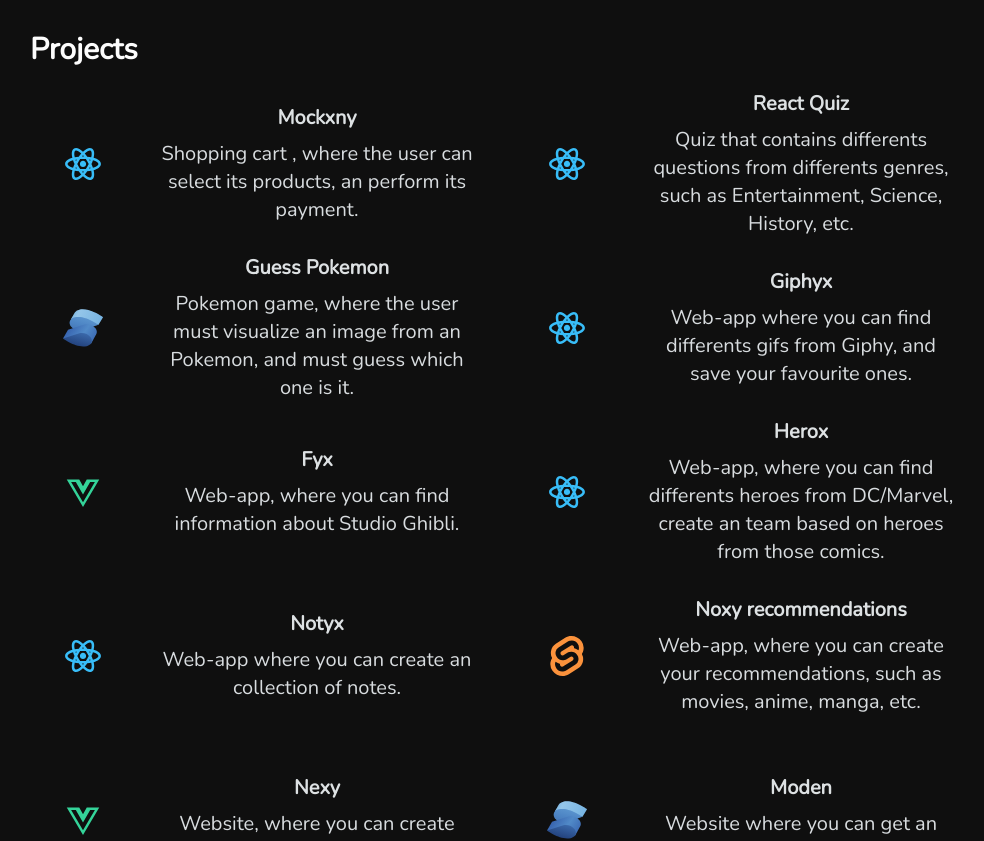
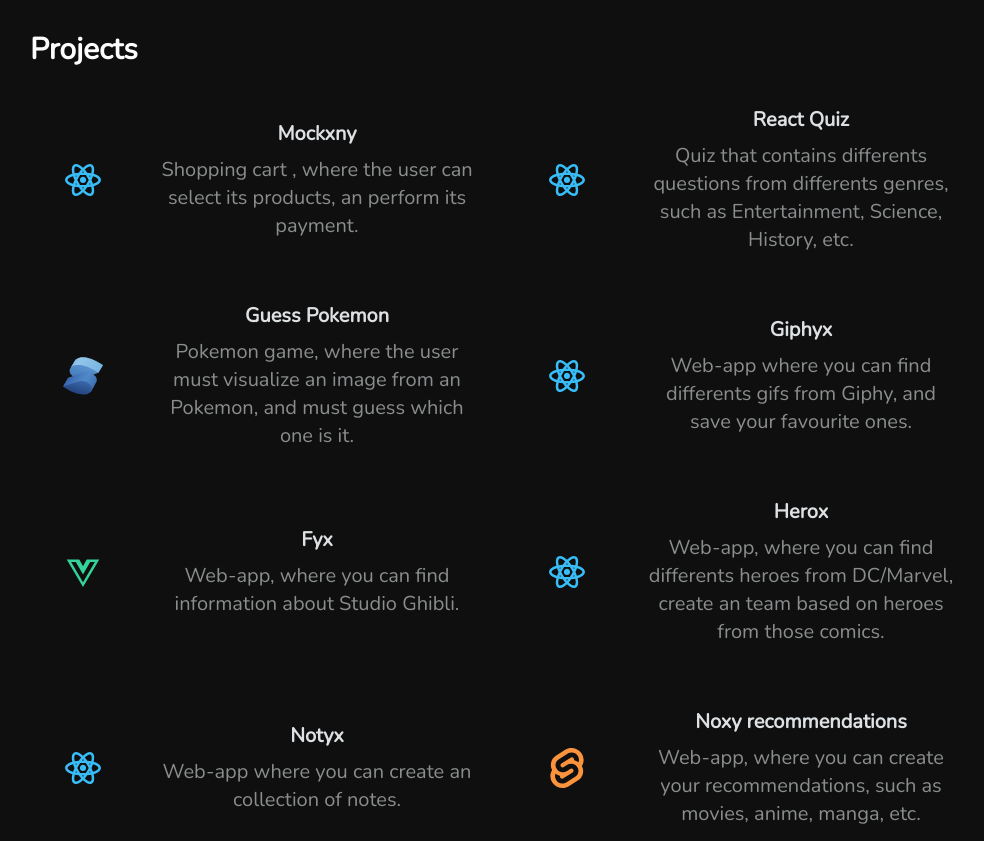
Before and after one commit to n0xZ/noxy-portfolio-next, a Next.js app: page / in a window 1280 px wide. Shown: the part 960-1801 px from the top of the page, without its empty margins (130-1114 px from the left). Built offline with nearby package versions, Linux system fonts and the light colour scheme; a web font is replaced by a local one.

Commit message:
update height utility value

```diff
--- a/src/components/project/item.tsx
+++ b/src/components/project/item.tsx
@@ -15,7 +15,7 @@
 			target="_blank"
 			rel="noreferrer"
 			key={props.item.link}
-			className="h-36 w-full text-[#dde1e3] rounded-md hover:bg-[#181818]/50 duration-100 ease-in-out flex flex-row justify-around items-center p-1"
+			className="h-44 w-full text-[#dde1e3] rounded-md hover:bg-[#181818]/50 duration-100 ease-in-out flex flex-row justify-around items-center p-1"
 		>
 			{match(props.item.stack)
 				.when(
@@ -41,7 +41,7 @@
 				.otherwise(() => null)}
 			<div className="flex flex-col items-center justify-center w-8/12 gap-2 text-center">
 				<h3 className="font-bold text-center">{props.item.title}</h3>
-				<p className="text-ellipsis text-[#d8dcdf] text-center">
+				<p className="text-center opacity-60 text-ellipsis">
 					{props.item.description}
 				</p>
 			</div>
```
